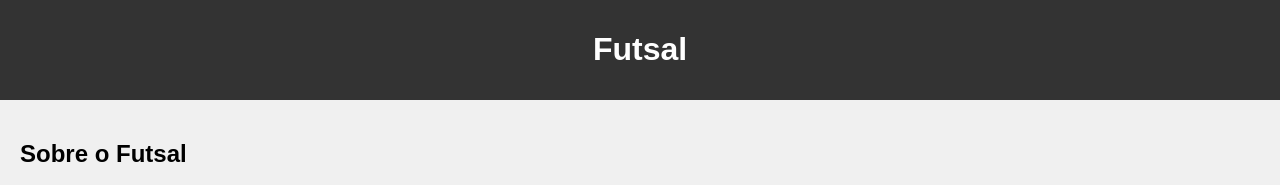
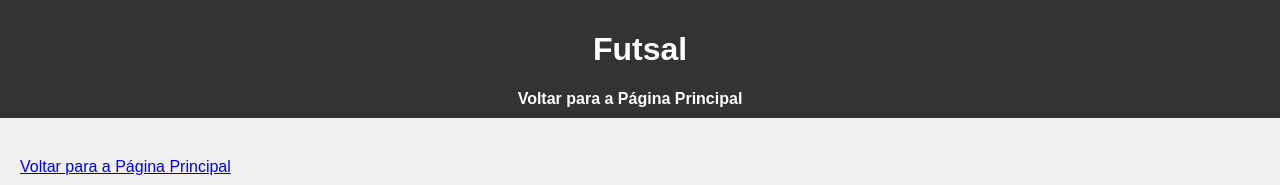
Before and after one commit to HerikWillian/06-Links-e-Imagens, a plain HTML site: page esporte/futsal/futsal.html in a window 1280 px wide. Shown: the top 185 px of the page. Drawn offline with Linux system fonts and the light colour scheme.

Commit message:
algumas modificações

```diff
--- a/esporte/futsal/futsal.html
+++ b/esporte/futsal/futsal.html
@@ -16,6 +16,12 @@
             color: white;
             padding: 10px;
             text-align: center;
+        }
+        header a {
+            color: white;
+            text-decoration: none;
+            margin-right: 20px;
+            font-weight: bold;
         }
         .content {
             padding: 20px;
@@ -52,10 +58,12 @@
 <body>
     <header>
         <h1>Futsal</h1>
+        <a href="/index.html">Voltar para a Página Principal</a>
     </header>
 
     <div class="content">
         <div class="sport-info">
+            <a href="/index.html">Voltar para a Página Principal</a>
             <h2>Sobre o Futsal</h2>
             <p>O futsal é uma versão do futebol jogada em quadra coberta, famosa por sua velocidade e habilidade técnica. O Brasil é uma das maiores potências do futsal, com inúmeros títulos mundiais.</p>
             <img src="imagens/historia-futsal.jpg" alt="Imagem representativa do futsal">
```
Also changed, not shown: esporte/basquete/basquete.html (+1 -0 lines), esporte/futebol/futebol.html (+1 -0 lines).
